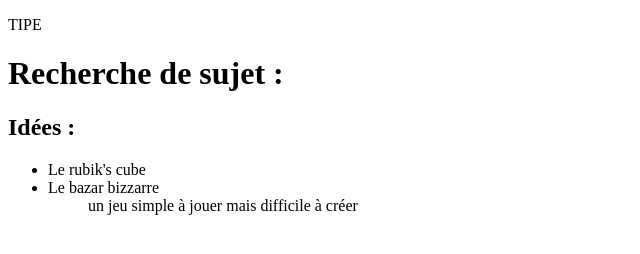
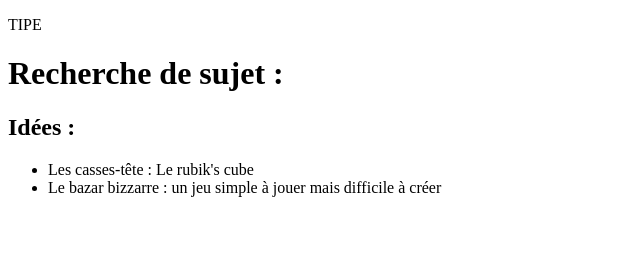
Before and after one commit to Laurap254/Laurap254.github.io, a plain HTML site: page index.html in a window 1280 px wide. Shown: the whole page, without its empty margins (0-640 px from the left). Drawn offline with Linux system fonts and the light colour scheme.

Commit message:
Update index.html

```diff
--- a/index.html
+++ b/index.html
@@ -9,9 +9,8 @@
       <h1> Recherche de sujet : </h1>
       <h2> Idées : </h2>
           <ul>
-              <li> Le rubik's cube </li>
-              <li> Le bazar bizzarre</li>
-                  <ul> un jeu simple à jouer mais difficile à créer </ul>
+              <li> Les casses-tête : Le rubik's cube </li>
+              <li> Le bazar bizzarre : un jeu simple à jouer mais difficile à créer </li>
           </ul>
   </body>
 </html>
```
